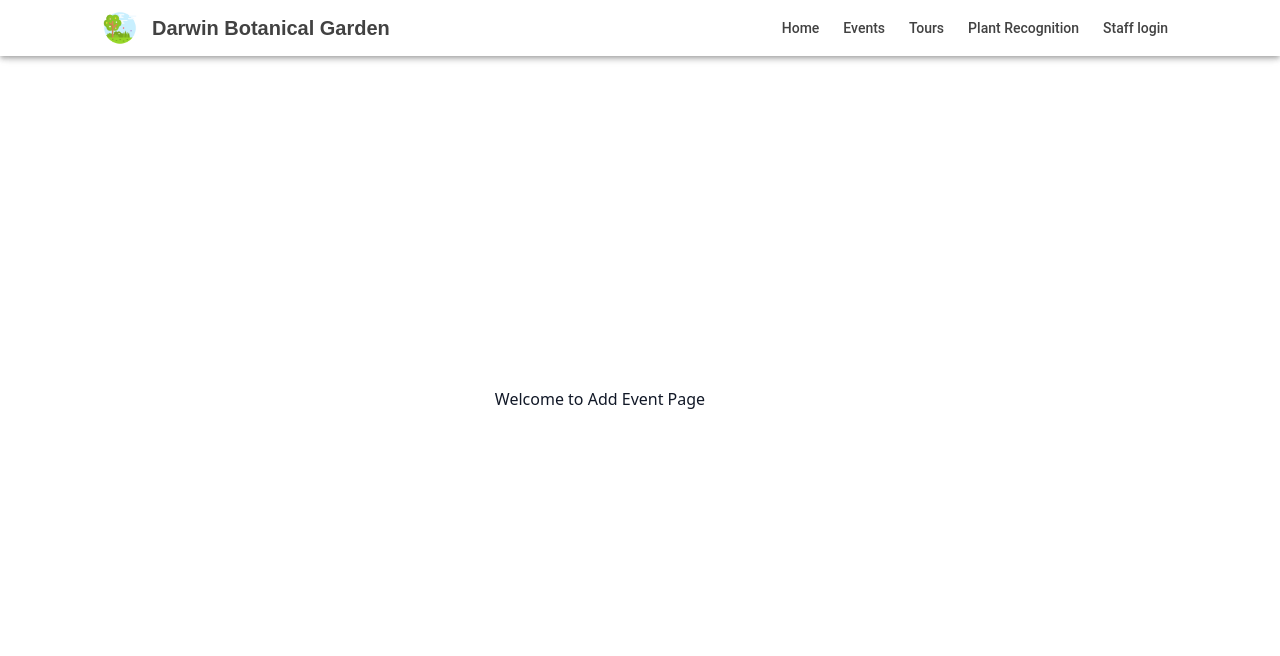
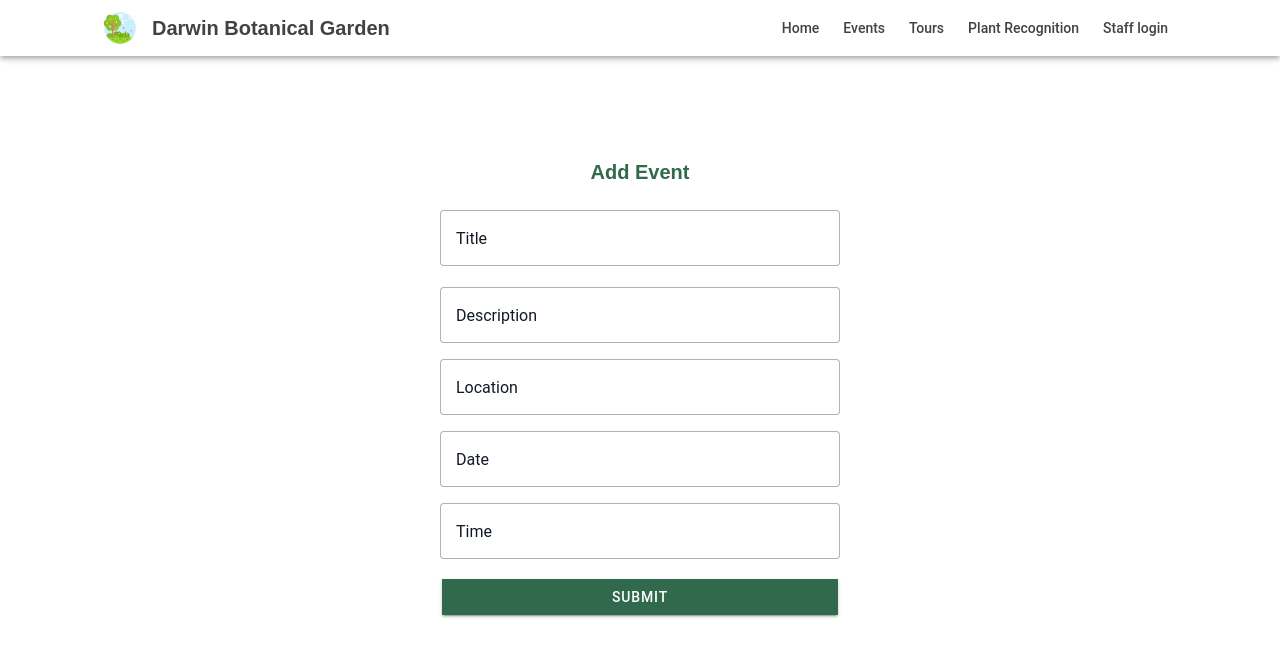
Before and after one commit to looja1999/Darwin-Botanical-Garden, a React (Create React App) app: page /page/Login/AdminHomePage/AddEditEvent in a window 1280 px wide. Shown: the top 656 px of the page. Built offline with nearby package versions, Linux system fonts and the light colour scheme.

Commit message:
Add Event page Only UI

```diff
--- a/src/pages/AddEditEvent.tsx
+++ b/src/pages/AddEditEvent.tsx
@@ -1,4 +1,5 @@
-import React from "react";
+import React, { FormEvent, useState } from "react";
+
 import {
   IonButton,
   IonContent,
@@ -11,16 +12,97 @@ import {
   IonText,
 } from "@ionic/react";
 import { HeaderComponent } from "../components";
+import styles from "../styles";
+import { addDoc, collection } from "firebase/firestore/lite";
+import { db } from "../firebaseConfig";
 // import './styles.css';
 
 const AddEditEvent = () => {
+
+    const [newTitle, setNewTitle] = useState("")
+    const [newDescription, setNewDescription] = useState("")
+    const [newLocation, setNewLocation] = useState("")
+    const [newDate, setNewDate] = useState("")
+    const [newTime, setNewTime] = useState("")
+
+    // const [event, setEvent] = useState<Event[]>([]);
+    const eventCollectionRef = collection(db, "Events");
+
+
+    const createEvent = async () => {
+        await addDoc(eventCollectionRef, {Title: newTitle, Description: newDescription, Location: newLocation, Date: newDate, Time: newTime});
+    };
+
   return (
+    // <IonPage>
+
+    // <IonInput placeholder="Title" onChange={(event) => {
+    // setNewTitle((event.target as HTMLInputElement).value);}}></IonInput>
+    // <IonButton onClick={createEvent}>Submit</IonButton>
+
+    // </IonPage>
+
     <IonPage>
-      <HeaderComponent title="Login" />
-      <div className="container">
-        <header>
-          <h1>Welcome to Add Event Page</h1>
-        </header>
+      <HeaderComponent title="AddEditEvent" />
+      <div className="h-full w-full">
+        <div
+          className={`h-full w-full mt-[-40px] md:w-[400px] mx-auto ${styles.padding} md:p-0 flex flex-col gap-6 items-center justify-center`}
+        >
+          <h1 className="font-nunito font-semibold text-xl text-primary">
+            Add Event
+          </h1>
+          <form className="w-full flex flex-col gap-4">
+          <IonInput
+            label="Title"
+            labelPlacement="floating"
+            errorText="Invalid title"
+            fill="outline"
+            onChange={(event) => {
+                setNewTitle((event.target as HTMLInputElement).value);
+              }}
+            ></IonInput>
+            <IonInput
+              label="Description"
+              labelPlacement="floating"
+              fill="outline"
+              placeholder="Description"
+              onChange={(event) => {
+                setNewDescription((event.target as HTMLInputElement).value);
+              }}
+            ></IonInput>
+            <IonInput
+              label="Location"
+              labelPlacement="floating"
+              fill="outline"
+              placeholder="Location"
+              onChange={(event) => {
+                setNewLocation((event.target as HTMLInputElement).value);
+              }}
+            ></IonInput>
+            <IonInput
+              label="Date"
+            //   type="date"
+              labelPlacement="floating"
+              fill="outline"
+              placeholder="date"
+              onChange={(event) => {
+                setNewDate((event.target as HTMLInputElement).value);
+              }}
+            ></IonInput>
+            <IonInput
+              label="Time"
+              type="time"
+              labelPlacement="floating"
+              fill="outline"
+              placeholder="Time"
+              onChange={(event) => {
+                setNewTime((event.target as HTMLInputElement).value);
+              }}
+            ></IonInput>
+            <IonButton expand="full" onClick={createEvent}>Submit</IonButton>
+            {/* <IonText color="danger" style={{ textAlign: 'center' }}>{tt2}</IonText> */}
+          </form>
+        </div>
       </div>
     </IonPage>
   );
```
